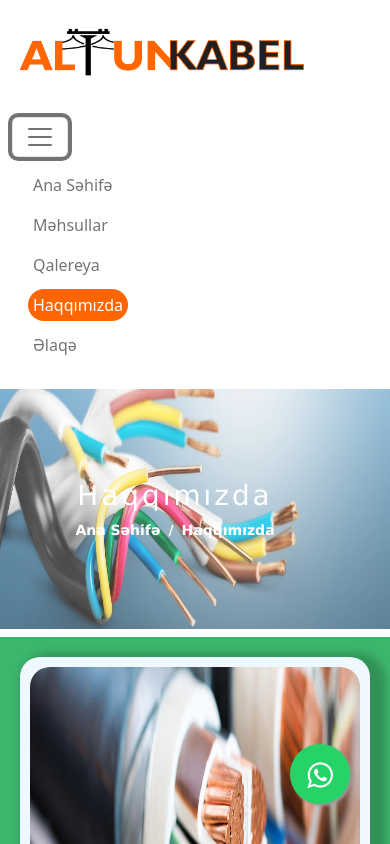
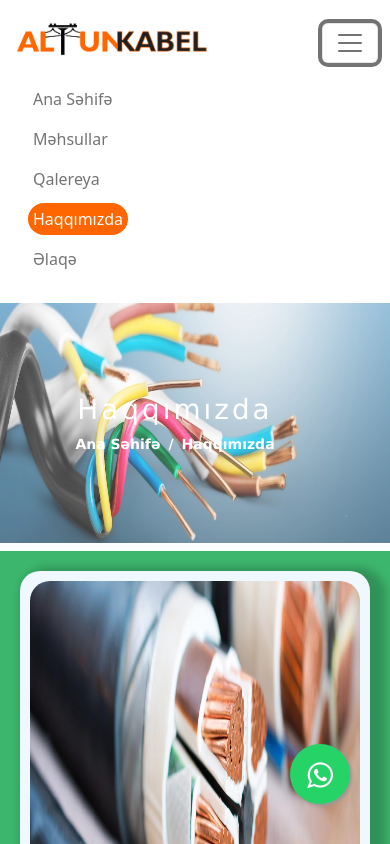
Before and after one commit to zahid2000/AltunKabel_Project, an Angular app: page /about in a window 390 px wide. Both pictures are taken after a click on the button "Toggle navigation". Shown: the top 844 px of the page. Built offline with nearby package versions, Linux system fonts and the light colour scheme.

Commit message:
last commit

```diff
--- a/src/app/components/nav/nav.component.css
+++ b/src/app/components/nav/nav.component.css
@@ -1,5 +1,16 @@
-
-
+@media screen and (max-width: 300px) {
+  .brand-img{
+    width: 150px !important;
+  }
+}
+@media screen and (max-width: 1040px) {
+  .brand-img{
+    width: 200px !important;
+  }
+}
+.brand-img{
+  width: 300px;
+}
 .dropdown:hover > .dropdown-menu {
   display: block;
 }
@@ -10,6 +21,11 @@
     display: none;
 }
 
+
+/* navbar */
+.navbar-nav{
+  margin-right: 50px;
+}
 .navbar-nav .nav-item {
   padding: 0, 20px;
 
--- a/src/app/components/nav/nav.component.html
+++ b/src/app/components/nav/nav.component.html
@@ -1,86 +1,15 @@
-<!-- <div class="container-fluid">
-  <div class="navjs-header header-shadow">
-    <div class="container">
-    navjs header
-      <div class="navjs-header-container">
-
-        <div
-          class="logo"
-          data-mobile-logo="assets/images/1altun.png"
-          data-sticky-logo="assets/images/1altun.png"
-        >
-          <a href="#"
-            ><img
-              src="assets/images/1altun.png"
-              alt="logo"
-              class=" "
-              align="left"
-          /></a>
-
-        </div>
-
-
-        <div class="burger-menu ">
-          <div class="line-menu line-half first-line"></div>
-          <div class="line-menu"></div>
-          <div class="line-menu line-half last-line"></div>
-        </div>
-
-
-        <nav
-          class="navjs-menu menu-caret menu-hover-4 submenu-top-border submenu-scale"
-        >
-          <ul>
-            <li><a  routerLinkActive="['is-active']" [routerLinkActiveOptions]="{exact: true}" [routerLink]="['/home']">Ana Səhifə</a></li>
-            <li >
-              <a  routerLinkActive="active" [routerLinkActiveOptions]="{exact: true}" href="#">Məhsullar</a>
-              <ul>
-                <li>
-                  <a  routerLinkActive="active" [routerLinkActiveOptions]="{exact: true}" href="#">Alçaq Gərginlikli</a>
-                  <ul>
-                    <li><a href="#">Mis Kabellər</a></li>
-                    <li><a href="#">Aliminum Kabellər</a></li>
-                  </ul>
-                </li>
-                <li>
-                  <a href="#">Yanğına Davamlı </a>
-                  <ul>
-                    <li><a href="#">Mis Kabellər</a></li>
-                    <li><a href="#">Aliminum Kabellər</a></li>
-                  </ul>
-                </li>
-              </ul>
-            </li>
-
-            <li><a href="../webaa/product.html">Qalareya</a></li>
-
-            <li class="submenu-right">
-              <a href="#">Haqqımızda</a>
-              <ul>
-                <li><a href="#">Şirkət</a></li>
-                <li><a href="#">Sertifikatlar</a></li>
-              </ul>
-            </li>
-
-            <li><a href="#">Əlaqə</a></li>
-          </ul>
-        </nav>
-      </div>
-    </div>
-  </div>
-</div>
- -->
-
 
 <div class="container-fluid">
   <nav class="navbar navbar-expand-lg bg-white sticky">
-    <a [routerLink]="['/home']"   class="navbar-brand " ><img style="min-width: 100px; max-width:300px;" class="img-fluid" src="assets/images/1altun.png" alt="logo" /></a>
+    <a [routerLink]="['/home']"   class="navbar-brand " >
+      <img class="brand-img "    src="assets/images/1altun.png" alt="logo" />
+    </a>
       <button class="navbar-toggler my-2" type="button" data-bs-toggle="collapse" data-bs-target="#navbarToggler" aria-controls="navbarToggler" aria-expanded="false" aria-label="Toggle navigation">
         <span class="navbar-toggler-icon"></span>
       </button>
       <div class="collapse navbar-collapse " id="navbarToggler">
 
-        <ul class="navbar-nav mx-auto mb-2 mb-lg-0">
+        <ul class="navbar-nav ms-auto mb-2 mb-lg-0">
           <li class="nav-item mx-2 px-2">
             <a   class="nav-link "   [routerLink]="['/home']"><span [class.active]="getRouter()=='/home'">Ana Səhifə</span></a>
           </li>
```
